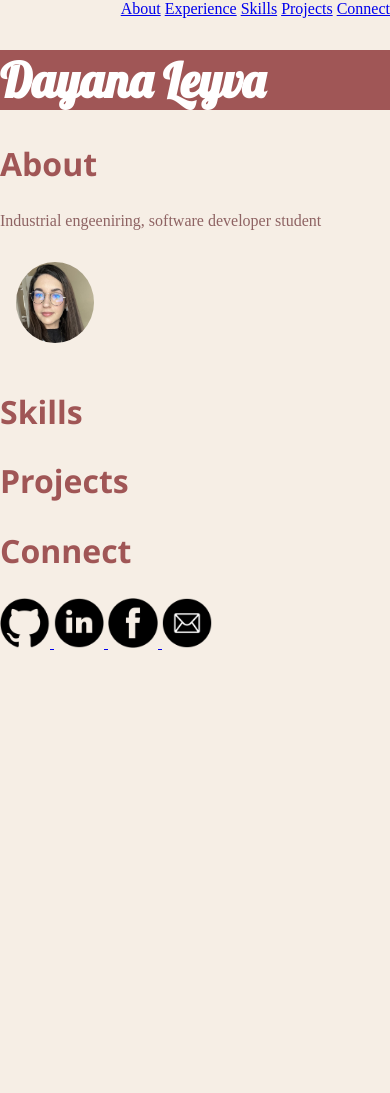
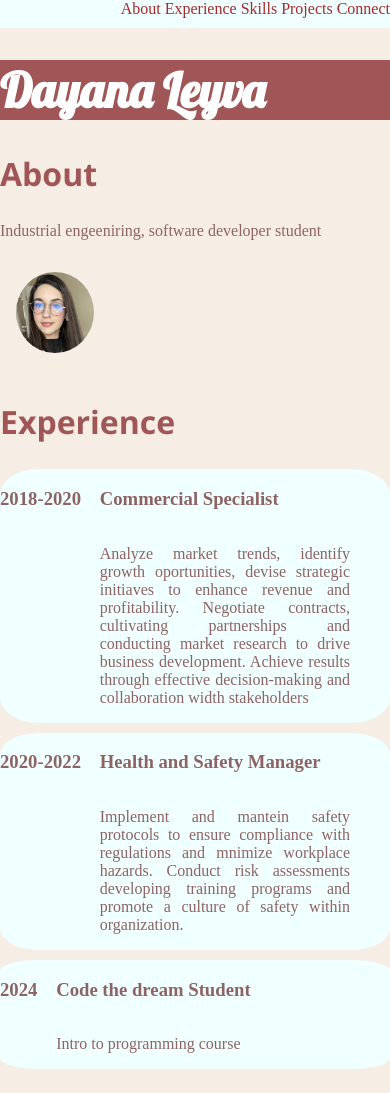
Before and after one commit to Dayiley/dayana-leyva-haumea, a plain HTML site: page index.html in a window 390 px wide. Shown: the top 1093 px of the page. Before the commit the page ends 844 px from the top, so only its background shows below. Drawn offline with Linux system fonts and the light colour scheme.

Commit message:
responsiveness added

```diff
--- a/CSS/index.css
+++ b/CSS/index.css
@@ -1,10 +1,26 @@
 
 
 header{
-    text-align: right;
+    text-align:right;
     position: sticky;
     top: 0;
     z-index: 1000;
+    background-color: azure;
+    margin-bottom: 30px;
+    padding-bottom: 10px;
+}
+
+nav a{
+    text-decoration: none;
+    color:brown;
+
+}
+nav a:focus{
+    color:#1792d2;
+}
+
+main, #about, #experience, #skills, #projects, #connect{
+scroll-margin-top: 100px;
 }
 
 #name {
@@ -30,6 +46,34 @@ body{
     border-radius: 70%;
     margin: 1em;
     width: 20%;
+}
+
+.grid-container {
+    display: grid;
+    grid-template-columns: repeat(auto-fit,minmax(250px,1fr));/*mobile first*/
+    gap: 10px;
+}
+.grid-items {
+    display: flex;
+    flex-direction: row;
+    background-color: azure;
+    border-radius: 0,9em;
+    padding: 0,8em;
+    border-radius: 10%;
+}
+.one-experience{
+    display: flex;
+    flex-direction: column;
+}
+.date{
+    font-weight: bold;
+    margin-right: 1em;
+    min-width: fit-content;
+}
+.exp-description{
+    text-align: justify;
+    margin-right: 40px;
+}
 
 #connect {
     text-align: center;
@@ -51,5 +95,30 @@ body{
     display: flex;
     justify-content: center;
     height: 100%;
-
 }
+@media only screen and (min-width: 768px) and (max-width: 1024px){
+    .grid-container{
+        grid-template-columns: 1fr 1fr;
+    }
+    h2{
+        font-family: Georgia, 'Times New Roman', Times, serif;
+        color: blue;
+    }
+    .grid-items{
+    background-color:#b2e50b;
+    color:black;
+    }
+}
+@media only screen and (min-width:1025px){
+    .grid-container{
+        grid-template-columns: 1fr 1fr 1fr 1fr;
+    }
+    h2{
+        font-family: Cambria, Cochin, Georgia, Times, 'Times New Roman', serif;
+        color: rgb(45, 228, 36);
+    }
+    .grid-items{
+    background-color:#ed7bc3;
+    color:aliceblue
+    }
+}
--- a/index.html
+++ b/index.html
@@ -2,6 +2,8 @@
 <html lang="en">
   <head>
     <meta charset="UTF-8">
+    <meta name="viewport" content="width=device-width, initial-scale=1">
+    <title>My First Webpage</title>
     <title>Dayana -haumea -My First Webpage</title>
     <link rel="stylesheet"href="css/index.css" />
     <link rel="preconnect" href="https://fonts.googleapis.com" />
@@ -12,8 +14,8 @@
         />
   </head>
   <body>
-     <header>
-         <nav>
+    <header>
+    <nav>
             <a href="#about">About</a>
             <a href="#experience">Experience</a>
             <a href="#skills">Skills</a>
@@ -22,7 +24,7 @@
          </nav>
      </header>
 
-     <h1 id="name">Dayana Leyva  </h1>
+     <h1 id="name"> Dayana Leyva  </h1>
 
      <section id= "about">
              <h2>About</h2>
@@ -33,6 +35,43 @@
         alt="Dayana profile picture"
         width="250"
         id="Profile_picture">
+    <section id="experience">
+        <h2>Experience</h2>
+        <div class="grid-container">
+          <div class="grid-items">
+            <h3 class="date">2018-2020</h3>
+            <div class="one-experience">
+                <h3 class="exp-heading">Commercial Specialist</h3>
+                <p class="exp-description">
+                Analyze market trends, identify growth oportunities, devise strategic initiaves to enhance revenue
+                and profitability. Negotiate contracts, cultivating partnerships and conducting market research to
+                drive business development. Achieve results through effective decision-making and collaboration width
+                stakeholders
+                </p>
+            </div>
+        </div>
+        <div class="grid-items" >
+            <h3 class="date">2020-2022</h3>
+            <div class="one-experience">
+                <h3 class="exp-heading">Health and Safety Manager</h3>
+                <p class="exp-description">
+                    Implement and mantein safety protocols to ensure compliance with regulations and mnimize workplace hazards.
+                    Conduct risk assessments developing training programs and promote a culture of safety within organization.
+                </p>
+            </div>
+        </div>
+        <div class="grid-items">
+            <h3 class="date">2024</h3>
+            <div class="one-experience">
+                <h3 class="exp-heading">Code the dream Student</h3>
+                <p class="exp-description">
+                    Intro to programming course
+                </p>
+            </div>
+        </div>
+    </div>
+    </section>
+
     <section id= "skills">
         <h2>Skills</h2>
     </section>
```
